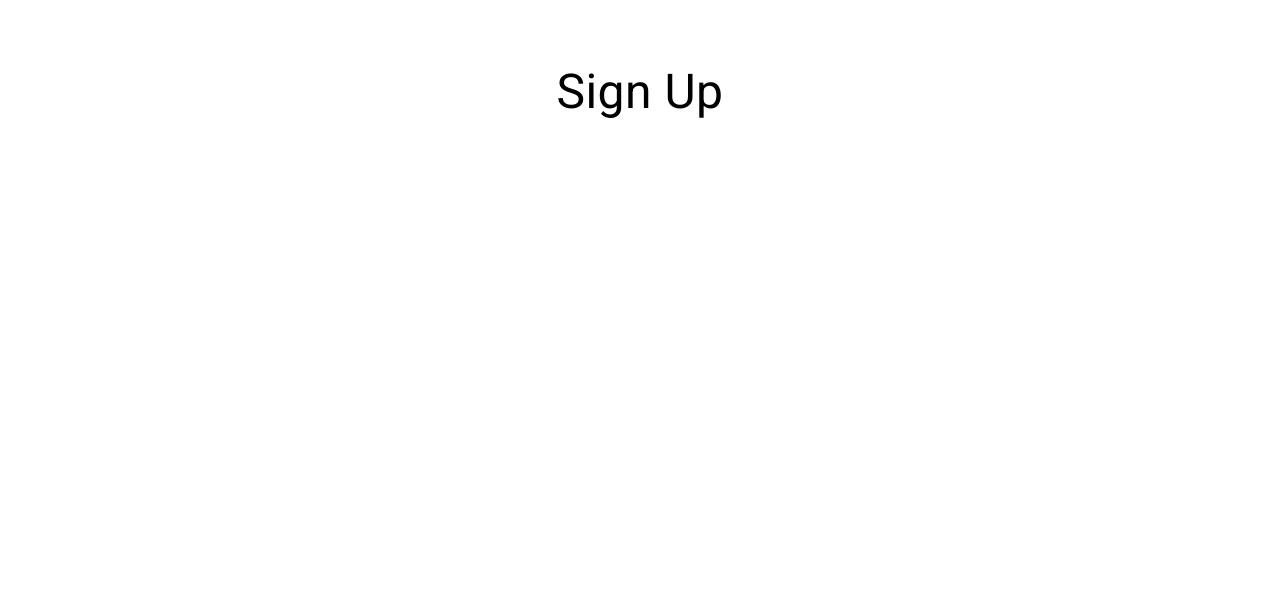
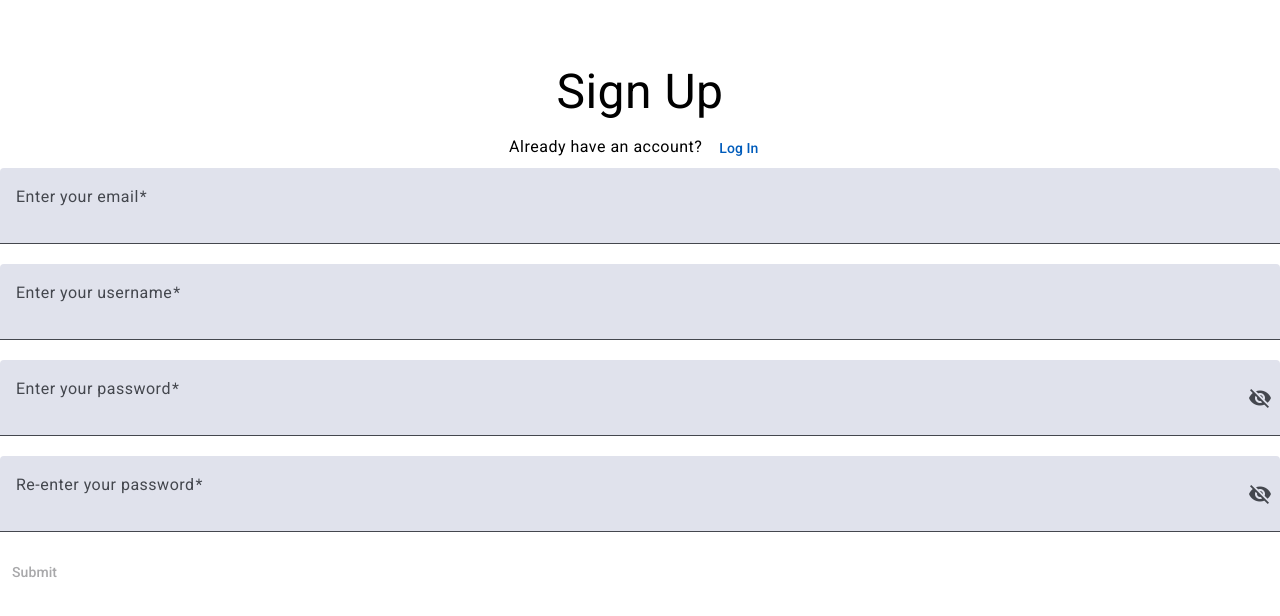
Before and after one commit to Nevy11/Mental-health-diary-front-end, an Angular app: page / in a window 1280 px wide. Shown: the top 616 px of the page. Built offline with nearby package versions, Linux system fonts and the light colour scheme.

Commit message:
update sign up form

```diff
--- a/src/app/app.config.ts
+++ b/src/app/app.config.ts
@@ -1,14 +1,27 @@
-import { ApplicationConfig, provideZoneChangeDetection, isDevMode } from '@angular/core';
+import {
+  ApplicationConfig,
+  provideZoneChangeDetection,
+  isDevMode,
+} from '@angular/core';
 import { provideRouter } from '@angular/router';
 
 import { routes } from './app.routes';
 import { provideClientHydration } from '@angular/platform-browser';
 import { provideServiceWorker } from '@angular/service-worker';
 import { provideAnimationsAsync } from '@angular/platform-browser/animations/async';
+import { provideHttpClient, withFetch } from '@angular/common/http';
 
 export const appConfig: ApplicationConfig = {
-  providers: [provideZoneChangeDetection({ eventCoalescing: true }), provideRouter(routes), provideClientHydration(), provideServiceWorker('ngsw-worker.js', {
-            enabled: !isDevMode(),
-            registrationStrategy: 'registerWhenStable:30000'
-          }), provideAnimationsAsync(), provideAnimationsAsync()]
+  providers: [
+    provideZoneChangeDetection({ eventCoalescing: true }),
+    provideRouter(routes),
+    provideClientHydration(),
+    provideServiceWorker('ngsw-worker.js', {
+      enabled: !isDevMode(),
+      registrationStrategy: 'registerWhenStable:30000',
+    }),
+    provideAnimationsAsync(),
+    provideAnimationsAsync(),
+    provideHttpClient(withFetch()),
+  ],
 };
--- /dev/null
+++ b/src/app/sign-up/sign-up-form/sign-up-form.component.html
@@ -0,0 +1,102 @@
+<form [formGroup]="emailForm" (ngSubmit)="onSubmit()">
+  <!-- email -->
+  <div style="background-color: white">
+    <mat-form-field class="email-form-field">
+      <mat-label>Enter your email</mat-label>
+      <input
+        matInput
+        formControlName="email"
+        placeholder="your-email-address@example.com"
+      />
+      <mat-error *ngIf="emailForm.controls['email']?.hasError('required')">
+        Email is required
+      </mat-error>
+      <mat-error *ngIf="emailForm.controls['email']?.hasError('email')">
+        Invalid email format
+      </mat-error>
+    </mat-form-field>
+  </div>
+
+  <!-- username -->
+  <div style="background-color: white">
+    <mat-form-field class="email-form-field">
+      <mat-label>Enter your username</mat-label>
+      <input matInput formControlName="username" placeholder="@smart_coder11" />
+      <mat-error *ngIf="emailForm.controls['username']?.hasError('required')">
+        Username is required
+      </mat-error>
+    </mat-form-field>
+  </div>
+
+  <!-- userpassword1 -->
+  <div>
+    <mat-form-field class="email-form-field">
+      <mat-label>Enter your password</mat-label>
+      <input
+        matInput
+        formControlName="userpassword1"
+        [type]="hide() ? 'password' : 'text'"
+      />
+      <mat-error
+        *ngIf="emailForm.controls['userpassword1']?.hasError('required')"
+      >
+        Password is required
+      </mat-error>
+      <mat-error
+        *ngIf="emailForm.controls['userpassword1']?.hasError('minlength')"
+      >
+        Enter a password longer than 6 characters
+      </mat-error>
+      <button
+        mat-icon-button
+        matSuffix
+        (click)="clickEvent($event)"
+        [attr.aria-label]="'Hide password'"
+        [attr.aria-pressed]="hide()"
+      >
+        <mat-icon>{{ hide() ? "visibility_off" : "visibility" }}</mat-icon>
+      </button>
+    </mat-form-field>
+  </div>
+
+  <!-- userpassword2 -->
+  <div>
+    <mat-form-field class="email-form-field">
+      <mat-label>Re-enter your password</mat-label>
+      <input
+        matInput
+        formControlName="userpassword2"
+        [type]="hide() ? 'password' : 'text'"
+      />
+      <mat-error
+        *ngIf="emailForm.controls['userpassword2']?.hasError('required')"
+      >
+        Password is required
+      </mat-error>
+      <mat-error
+        *ngIf="emailForm.controls['userpassword2']?.hasError('minlength')"
+      >
+        Enter a password longer than 6 characters
+      </mat-error>
+
+      <button
+        mat-icon-button
+        matSuffix
+        (click)="clickEvent($event)"
+        [attr.aria-label]="'Hide password'"
+        [attr.aria-pressed]="hide()"
+      >
+        <mat-icon>{{ hide() ? "visibility_off" : "visibility" }}</mat-icon>
+      </button>
+    </mat-form-field>
+  </div>
+
+  <div>
+    <button mat-button [disabled]="emailForm.invalid" type="submit">
+      Submit
+    </button>
+    <mat-error *ngIf="emailForm.hasError('passwordsMismatch')">
+      The two passwords must match
+    </mat-error>
+  </div>
+</form>
--- /dev/null
+++ b/src/app/sign-up/sign-up-form/sign-up-form.component.scss
@@ -0,0 +1,18 @@
+.email-form-field {
+  width: 100%;
+  background-color: white;
+  color: black;
+}
+
+.email-form-field input {
+  // background-color: black;
+  // color: white;
+  padding: 10px;
+  border-radius: 4px;
+}
+
+@media (max-width: 768px) {
+  .email-form-field {
+    width: 100%;
+  }
+}
--- /dev/null
+++ b/src/app/sign-up/sign-up-form/sign-up-form.component.ts
@@ -0,0 +1,120 @@
+import { ChangeDetectionStrategy, Component, signal } from '@angular/core';
+import { MatInputModule } from '@angular/material/input';
+import { MatFormFieldModule } from '@angular/material/form-field';
+import {
+  AbstractControl,
+  FormBuilder,
+  FormGroup,
+  FormsModule,
+  ReactiveFormsModule,
+  ValidatorFn,
+  Validators,
+} from '@angular/forms';
+import { MatButtonModule } from '@angular/material/button';
+import { MatIconModule } from '@angular/material/icon';
+import { SignUpFormService } from './sign-up-form.service';
+import { Router } from '@angular/router';
+import { CommonModule } from '@angular/common';
+import { SignUp } from '../sign-up';
+
+// Custom Validator to check if passwords match
+function passwordsMatchValidator(): ValidatorFn {
+  return (formGroup: AbstractControl): { [key: string]: boolean } | null => {
+    const password1 = formGroup.get('userpassword1')?.value;
+    const password2 = formGroup.get('userpassword2')?.value;
+
+    // Return error if passwords do not match
+    if (password1 && password2 && password1 !== password2) {
+      return { passwordsMismatch: true };
+    }
+    return null;
+  };
+}
+
+@Component({
+  selector: 'diary-sign-up-form',
+  standalone: true,
+  imports: [
+    MatFormFieldModule,
+    MatInputModule,
+    MatButtonModule,
+    MatIconModule,
+    FormsModule,
+    ReactiveFormsModule,
+    CommonModule,
+  ],
+  templateUrl: './sign-up-form.component.html',
+  styleUrl: './sign-up-form.component.scss',
+})
+export class SignUpFormComponent {
+  emailForm!: FormGroup;
+
+  constructor(
+    private fb: FormBuilder,
+    private signupService: SignUpFormService,
+    private router: Router
+  ) {
+    this.emailForm = this.fb.group(
+      {
+        email: ['', [Validators.required, Validators.email]],
+        username: ['', [Validators.required]],
+        userpassword1: ['', [Validators.required, Validators.minLength(6)]],
+        userpassword2: ['', [Validators.required, Validators.minLength(6)]],
+      },
+      {
+        validators: passwordsMatchValidator(), // Add validator here
+      }
+    );
+  }
+
+  get email() {
+    return this.emailForm.get('email');
+  }
+
+  get username() {
+    return this.emailForm.get('username');
+  }
+
+  get userpassword1() {
+    return this.emailForm.get('userpassword1');
+  }
+
+  get userpassword2() {
+    return this.emailForm.get('userpassword2');
+  }
+
+  onSubmit() {
+    if (this.emailForm.valid) {
+      const { email, username, userpassword1 } = this.emailForm.value;
+
+      console.log('The email is submitted successfully', email);
+      console.log(`User: ${username} will be redirected to the login page`);
+
+      const body: SignUp = {
+        username,
+        userpassword: userpassword1,
+        email,
+      };
+
+      this.signupService.sign_up(body).subscribe((resp) => {
+        console.log(resp);
+        if (resp.message === 'true') {
+          console.log(`User ${username} is added successfully to the system`);
+          this.emailForm.reset();
+          this.router.navigate(['login']);
+        } else {
+          console.error('Username or password is invalid');
+        }
+      });
+    } else {
+      console.error('Please fill in the fields marked red');
+    }
+  }
+
+  hide = signal(true);
+
+  clickEvent(event: MouseEvent) {
+    this.hide.set(!this.hide());
+    event.stopPropagation();
+  }
+}
--- /dev/null
+++ b/src/app/sign-up/sign-up-form/sign-up-form.service.ts
@@ -0,0 +1,16 @@
+import { HttpClient } from '@angular/common/http';
+import { Injectable } from '@angular/core';
+import { MessageReturned, SignUp } from '../sign-up';
+
+@Injectable({
+  providedIn: 'root',
+})
+export class SignUpFormService {
+  constructor(private http: HttpClient) {}
+  sign_up(body: SignUp) {
+    return this.http.post<MessageReturned>(
+      'http://localhost:8080/sign_up_user',
+      body
+    );
+  }
+}
--- a/src/app/sign-up/sign-up.component.html
+++ b/src/app/sign-up/sign-up.component.html
@@ -1 +1,9 @@
 <div class="sign_up">Sign Up</div>
+
+<div class="below_sign_up">
+  Already have an account?
+  <button mat-button>Log In</button>
+</div>
+<div>
+  <diary-sign-up-form></diary-sign-up-form>
+</div>
--- a/src/app/sign-up/sign-up.component.scss
+++ b/src/app/sign-up/sign-up.component.scss
@@ -2,5 +2,9 @@
   text-align: center;
   font-size: xxx-large;
   margin-top: 5rem;
-  margin-bottom: 5rem;
 }
+
+.below_sign_up {
+  text-align: center;
+  margin-top: 1.5rem;
+}
--- /dev/null
+++ b/src/app/sign-up/sign-up.ts
@@ -0,0 +1,9 @@
+export interface SignUp {
+  username: String;
+  userpassword: String;
+  email: String;
+}
+
+export interface MessageReturned {
+  message: String;
+}
```
Also changed, not shown: src/app/sign-up/sign-up.component.ts (+5 -5 lines), 2 other files (tests, documents, lock files or other folders).
